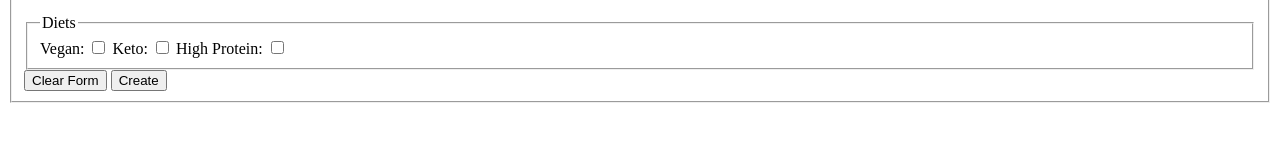
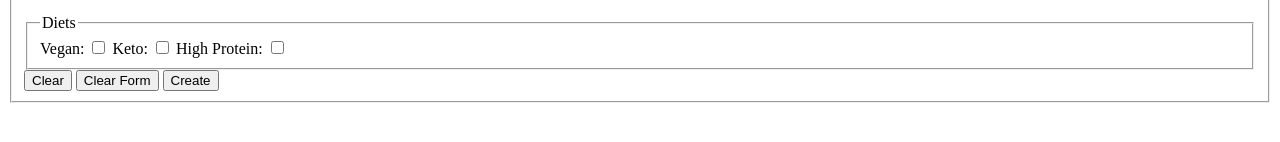
Before and after one commit to WebProgrammingSp2022/CS4-FoodBlog, a website: page public/views/index.html in a window 1280 px wide. Shown: the part 478-620 px from the top of the page. Drawn offline with nearby package versions, Linux system fonts and the light colour scheme; files whose address does not match are found by name.

Commit message:
Update index.html

```diff
--- a/public/views/index.html
+++ b/public/views/index.html
@@ -58,10 +58,10 @@
      allergies Checkbox
      diets Checkbox-->
 
-
+<input type="button" value="Clear" onclick='clear();'/>
                 <input type="reset" name="reset" value="Clear Form">
 <!--                <input type="submit" name="send" value="Send Form">     -->
-      <input id="createButton" type="button" value="Create" />
+                <input id="createButton" type="button" value="Create" />
 
 
 <!--      <input id="readButton" type="button" value="Read" />
```
